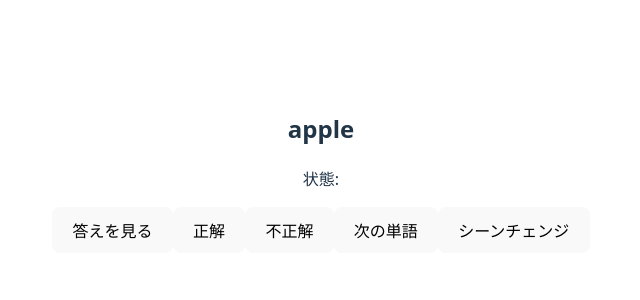
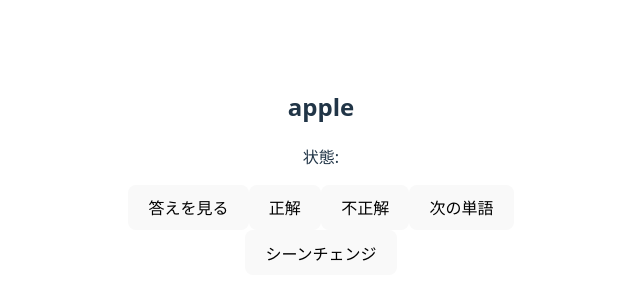
Before and after one commit to haruomaki/svl-trainer, a React (Vite) app in the folder client/: page / in a window 1280 px wide. Shown: the part 228-528 px from the top of the page, without its empty margins (319-959 px from the left). Built offline with nearby package versions, Linux system fonts and the light colour scheme; no server answers.

Commit message:
幅固定

```diff
--- a/client/src/App.css
+++ b/client/src/App.css
@@ -1,5 +1,6 @@
 #root {
-  max-width: 1280px;
+  /* 幅は固定する */
+  width: 560px;
   margin: 0 auto;
   padding: 2rem;
   text-align: center;
--- a/client/src/Quiz.tsx
+++ b/client/src/Quiz.tsx
@@ -28,8 +28,7 @@ export function Quiz() {
     }
 
     const currentQ = questions[currentIndex];
-    return (
-        <div>
+    return (<>
         <h3>
             問題 {currentIndex + 1} / {questions.length}
         </h3>
@@ -57,6 +56,5 @@ export function Quiz() {
         <Link to="/">
             <button className="back-button">戻る</button>
         </Link>
-        </div>
-    );
+    </>);
 }
```
Lines whose indentation alone changed are shown as unchanged.
